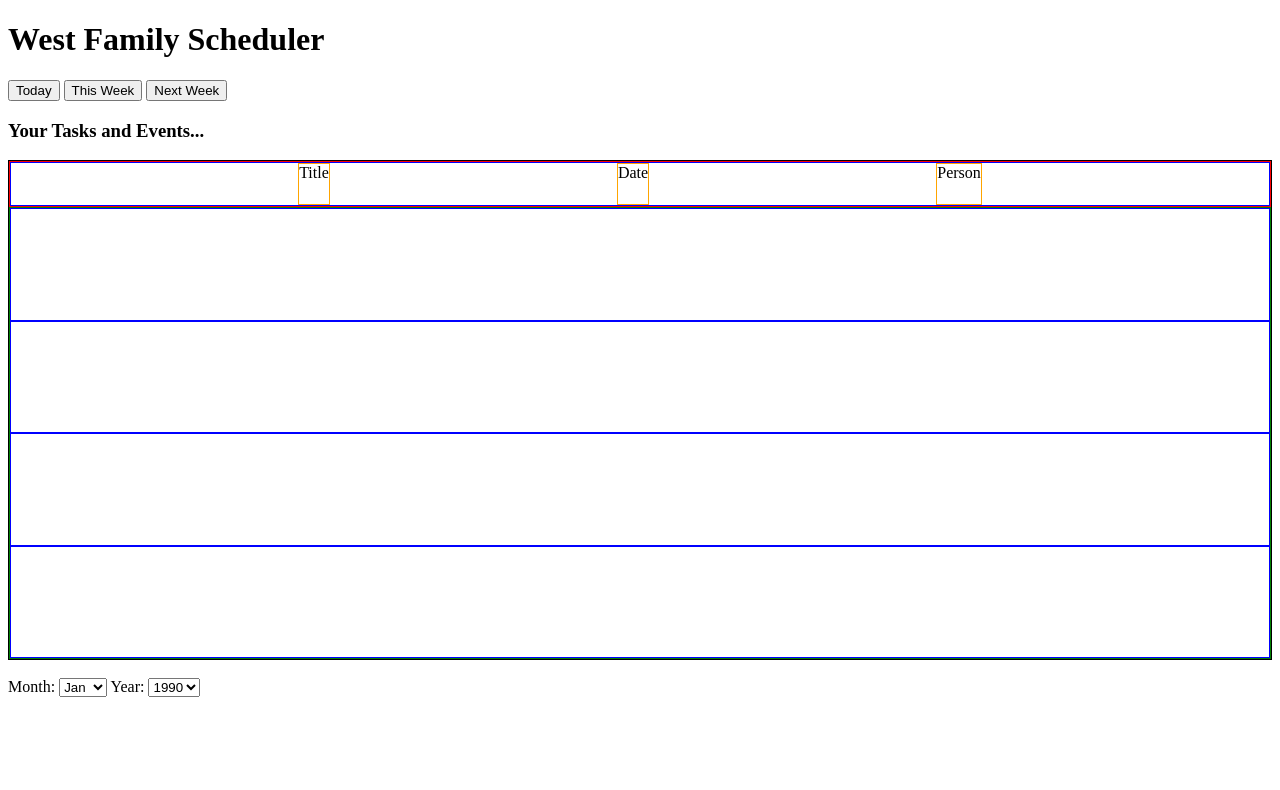
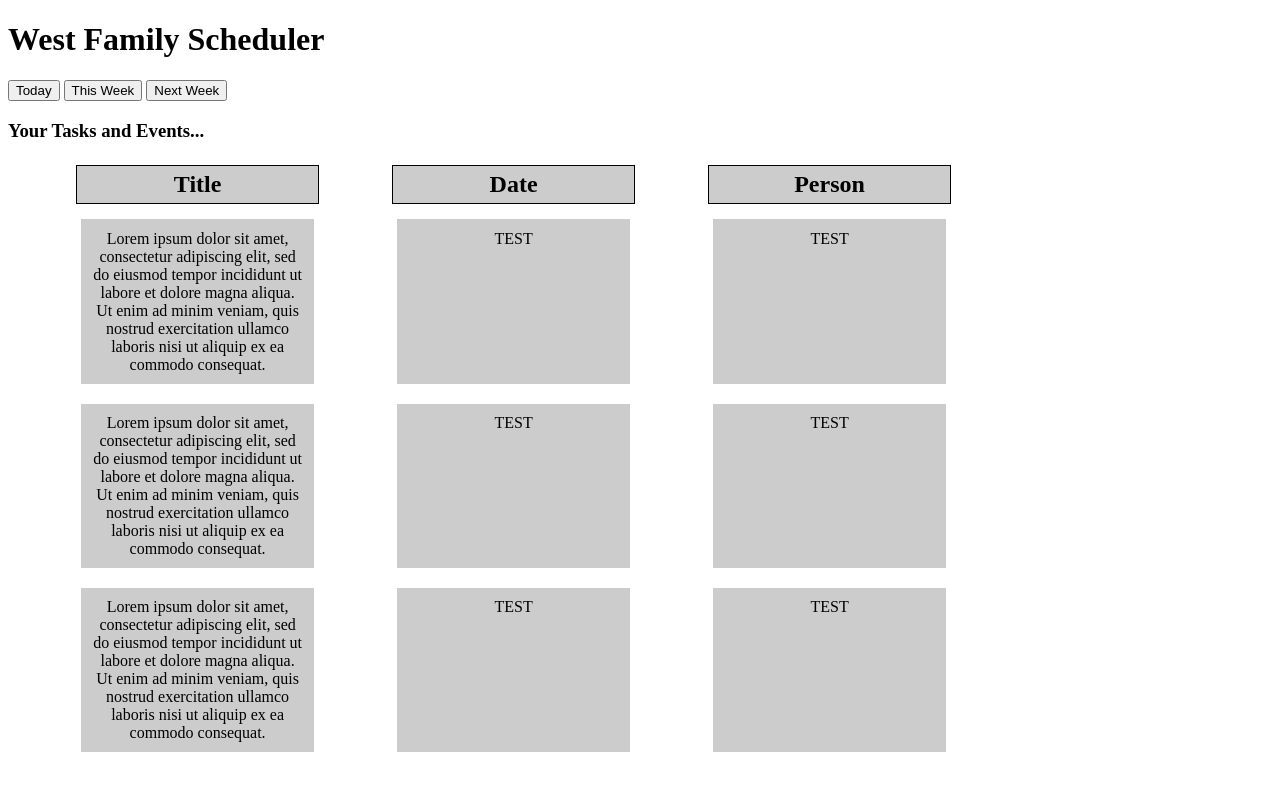
Before and after one commit to lukewesty828/west-scheduler-app, a website: page index.html in a window 1280 px wide. Drawn offline with Linux system fonts and the light colour scheme.

Commit message:
1st personal table draft completed w/ minimal CSS

```diff
--- a/index.html
+++ b/index.html
@@ -5,17 +5,18 @@
 
 <style>
 
+
    .table {
-       border: 1px solid black;
-       width: 100%;
+       /* border: 1px solid black; */
+       width: 80%;
        box-sizing: border-box;
-       height: 500px;
+       height: 350px;
        display: flex;
        flex-direction: column;
    }
 
    .table__header {
-       border: 1px solid red;
+       /* border: 1px solid red; */
        height: 50px;
        box-sizing: border-box;
        width: 100%;
@@ -23,7 +24,7 @@
 
    .table__body {
        box-sizing: border-box;
-       border: 1px solid green;
+       /* border: 1px solid green; */
        box-sizing: border-box;
        width: 100%;
        height: 100%;
@@ -32,7 +33,7 @@
    }
 
    .table__row {
-       border: 1px solid blue;
+       /* border: 1px solid blue; */
        box-sizing: border-box;
        display: flex;
        justify-content: space-evenly;
@@ -40,13 +41,29 @@
        width: 100%;
    }
 
-   .table__cell {
+   .cell_title {
        box-sizing: border-box;
-       border: 1px solid orange;
+       border: 1px solid black;
+       text-align: center;
+       font-size: x-large;
+       font-weight: bold;
+       width: 24%;
+       background: #ccc;
+       margin: 5px;
+       padding: .5%;
+
+
        /* width: 100%;
        height: 100%; */
    }
-
+   .table_cell {
+       box-sizing: border-box;
+       text-align: center;
+       width: 23%;
+       background: #ccc;
+       margin: 10px 1%;
+       padding: 1%;
+   }
 
 
 
@@ -71,91 +88,32 @@
             <div class="table">
                 <div class="table__header">
                     <div class="table__row">
-                        <div class="table__cell">Title</div>
-                        <div class="table__cell">Date</div>
-                        <div class="table__cell">Person</div>
+                        <div class="cell_title">Title</div>
+                        <div class="cell_title">Date</div>
+                        <div class="cell_title">Person</div>
                     </div>
                 </div>
-                <div class="table__body">
-                    <div class="table__row">
-                        <div class="table_cell"></div>
-                        <div class="table_cell"></div>
-                        <div class="table_cell"></div>
-                    </div>
-                    <div class="table__row"></div>
-                    <div class="table__row"></div>
-                    <div class="table__row"></div>
-                <div></div>
+                    <div class="table__body">
+                        <div class="table__row">
+                            <div class="table_cell">Lorem ipsum dolor sit amet, consectetur adipiscing elit, sed do eiusmod tempor incididunt ut labore et dolore magna aliqua. Ut enim ad minim veniam, quis nostrud exercitation ullamco laboris nisi ut aliquip ex ea commodo consequat.</div>
+                            <div class="table_cell">TEST</div>
+                            <div class="table_cell">TEST</div>
+                        </div>
+                        <div class="table__row">
+                            <div class="table_cell">Lorem ipsum dolor sit amet, consectetur adipiscing elit, sed do eiusmod tempor incididunt ut labore et dolore magna aliqua. Ut enim ad minim veniam, quis nostrud exercitation ullamco laboris nisi ut aliquip ex ea commodo consequat.</div>
+                            <div class="table_cell">TEST</div>
+                            <div class="table_cell">TEST</div>
+                        </div>
+                        <div class="table__row">
+                            <div class="table_cell">Lorem ipsum dolor sit amet, consectetur adipiscing elit, sed do eiusmod tempor incididunt ut labore et dolore magna aliqua. Ut enim ad minim veniam, quis nostrud exercitation ullamco laboris nisi ut aliquip ex ea commodo consequat.</div>
+                            <div class="table_cell">TEST</div>
+                            <div class="table_cell">TEST</div>
+                        </div>
+
+                    <div>
+
+                </div>
                 </div>
             </div>
 
             <br/>
-
-            <form>
-                <label for="month">Month: </label>
-                <select name="month" id="month">
-                    <option value=0>Jan</option>
-                    <option value=1>Feb</option>
-                    <option value=2>Mar</option>
-                    <option value=3>Apr</option>
-                    <option value=4>May</option>
-                    <option value=5>Jun</option>
-                    <option value=6>Jul</option>
-                    <option value=7>Aug</option>
-                    <option value=8>Sep</option>
-                    <option value=9>Oct</option>
-                    <option value=10>Nov</option>
-                    <option value=11>Dec</option>
-                </select>
-
-
-                <label for="year">Year: </label>
-                <select id="year">
-                <option value=1990>1990</option>
-                <option value=1991>1991</option>
-                <option value=1992>1992</option>
-                <option value=1993>1993</option>
-                <option value=1994>1994</option>
-                <option value=1995>1995</option>
-                <option value=1996>1996</option>
-                <option value=1997>1997</option>
-                <option value=1998>1998</option>
-                <option value=1999>1999</option>
-                <option value=2000>2000</option>
-                <option value=2001>2001</option>
-                <option value=2002>2002</option>
-                <option value=2003>2003</option>
-                <option value=2004>2004</option>
-                <option value=2005>2005</option>
-                <option value=2006>2006</option>
-                <option value=2007>2007</option>
-                <option value=2008>2008</option>
-                <option value=2009>2009</option>
-                <option value=2010>2010</option>
-                <option value=2011>2011</option>
-                <option value=2012>2012</option>
-                <option value=2013>2013</option>
-                <option value=2014>2014</option>
-                <option value=2015>2015</option>
-                <option value=2016>2016</option>
-                <option value=2017>2017</option>
-                <option value=2018>2018</option>
-                <option value=2019>2019</option>
-                <option value=2020>2020</option>
-                <option value=2021>2021</option>
-                <option value=2022>2022</option>
-                <option value=2023>2023</option>
-                <option value=2024>2024</option>
-                <option value=2025>2025</option>
-                <option value=2026>2026</option>
-                <option value=2027>2027</option>
-                <option value=2028>2028</option>
-                <option value=2029>2029</option>
-                <option value=2030>2030</option>
-            </select></form>
-        </div>
-    </div>
-
-</body>
-
-</html>
```
